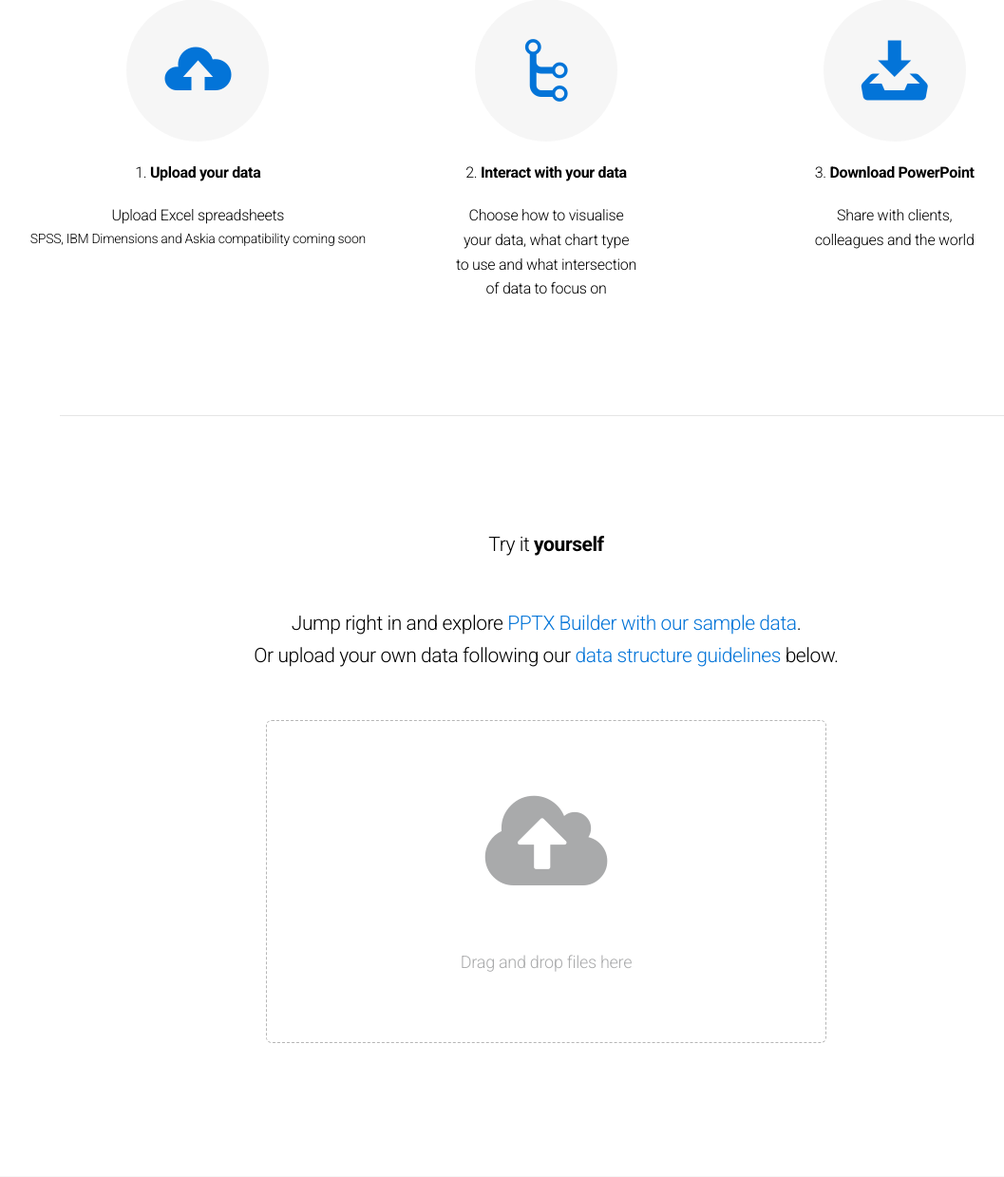
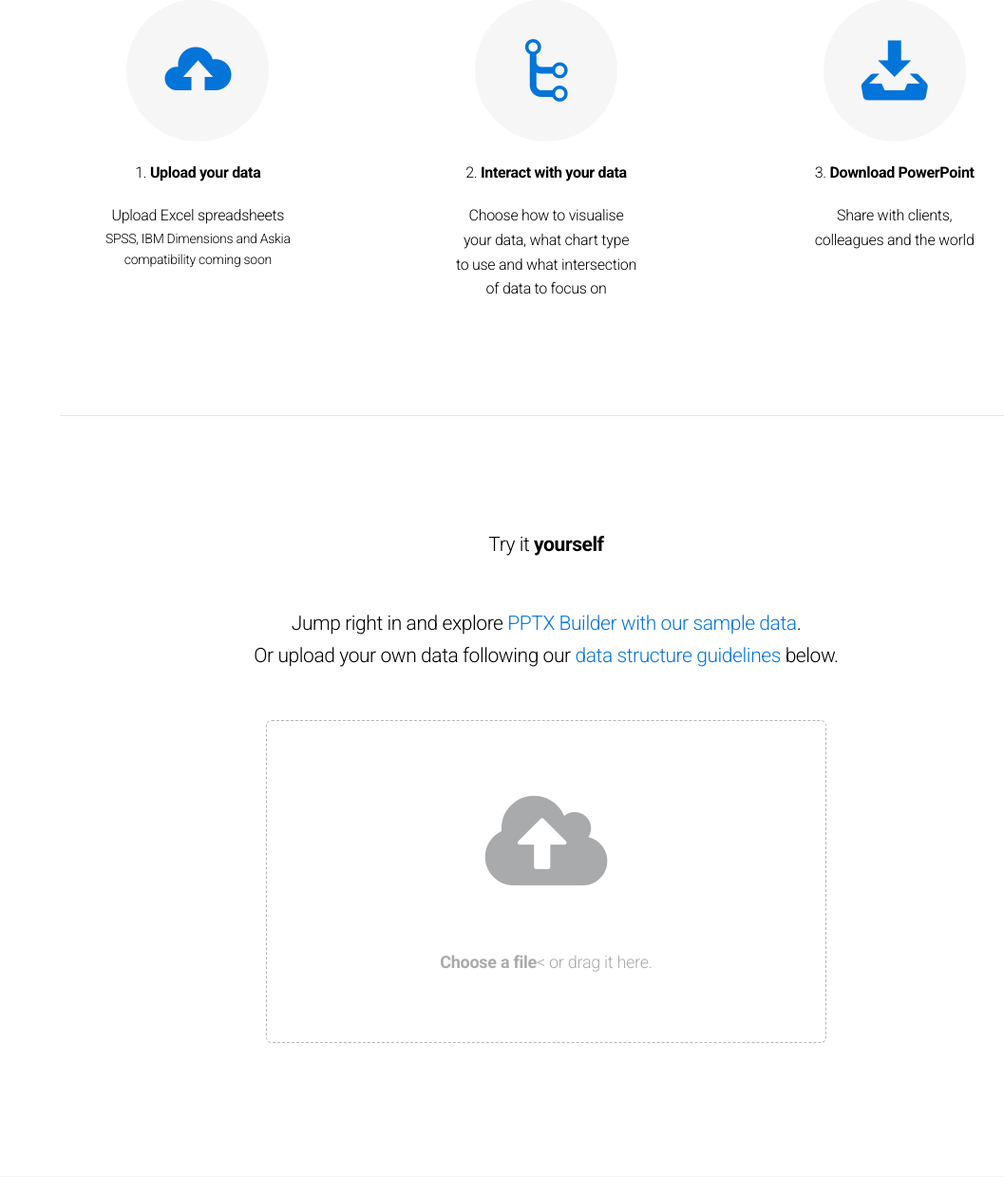
Before and after one commit to challengingcoder/python_xlsx_highchart, a Flask app: page / in a window 1280 px wide. Shown: the part 1268-2507 px from the top of the page at 95% size, without its empty margins (65-1122 px from the left). Run offline with Flask 2, Linux system fonts and the light colour scheme; some libraries are stand-ins or nearby versions.

Commit message:
text-typos updates

```diff
--- a/src/pptxbuilder/templates/partial/sections/howItWorksSection.jinja2
+++ b/src/pptxbuilder/templates/partial/sections/howItWorksSection.jinja2
@@ -10,7 +10,7 @@
         </div>
         <h1 class="title lead">1. <strong>Upload your data</strong></h1>
         <p class="subtitle featured-list-icon-text">Upload Excel spreadsheets</p>
-        <p class="sub-note">SPSS, IBM Dimensions and Askia compatibility coming soon</p>
+        <p class="sub-note">SPSS, IBM Dimensions and Askia<br> compatibility coming soon</p>
       </div>
       <div class="one-explainer">
         <div class="how-to-icon text-primary">
--- a/src/pptxbuilder/templates/partial/sections/uploadSection.jinja2
+++ b/src/pptxbuilder/templates/partial/sections/uploadSection.jinja2
@@ -10,7 +10,7 @@
       <div class="upload-icon">
           <i class="fa fa-cloud-upload" aria-hidden="true"></i>
       </div>
-      <p class="upload-text">{{ _('Drag and drop files here') }}</p>
+      <p class="upload-text">{{ _('<strong>Choose a file</strong>< or drag it here.') }}</p>
   </div>
   <input type="file" name="the-file" id="the-file" accept=".xlsx,.xls">
   <form class="upload-form" id="upload-form" method="post" action="{{ url_for('builder.create') }}">
```
